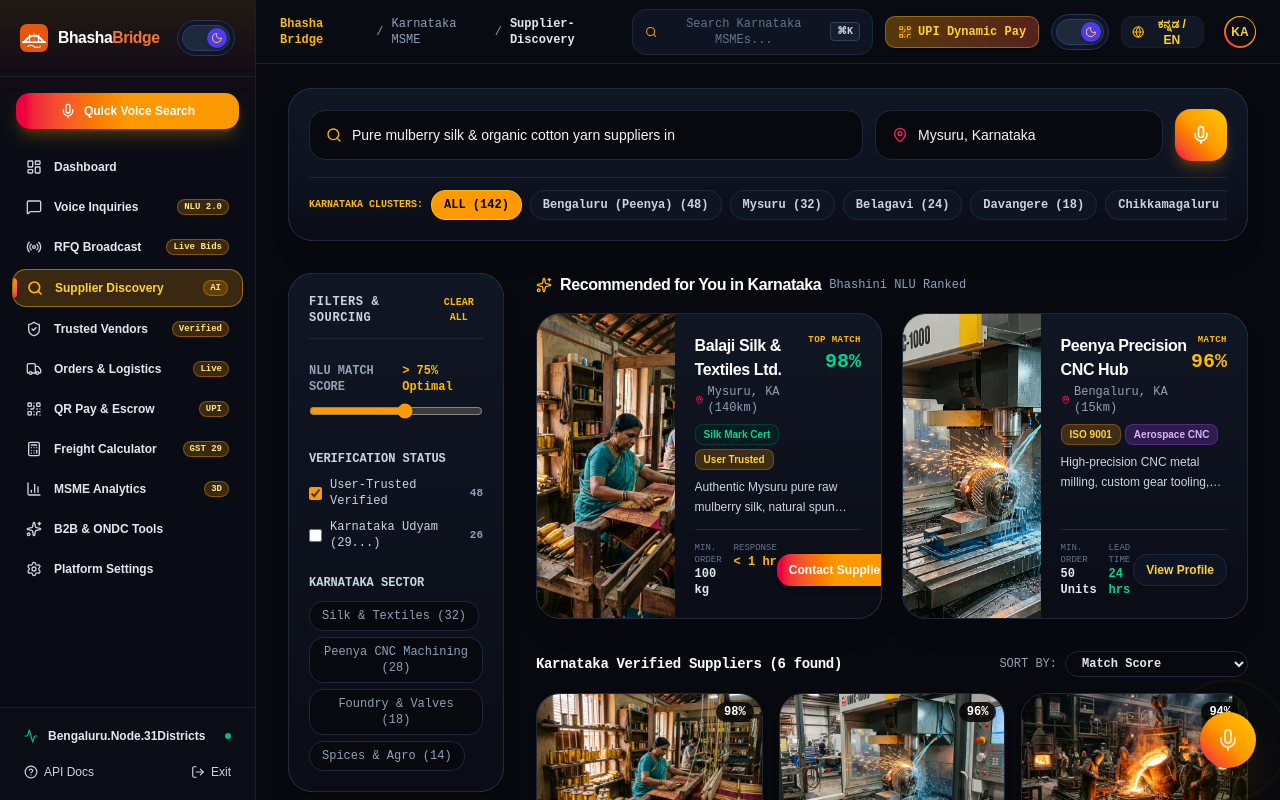
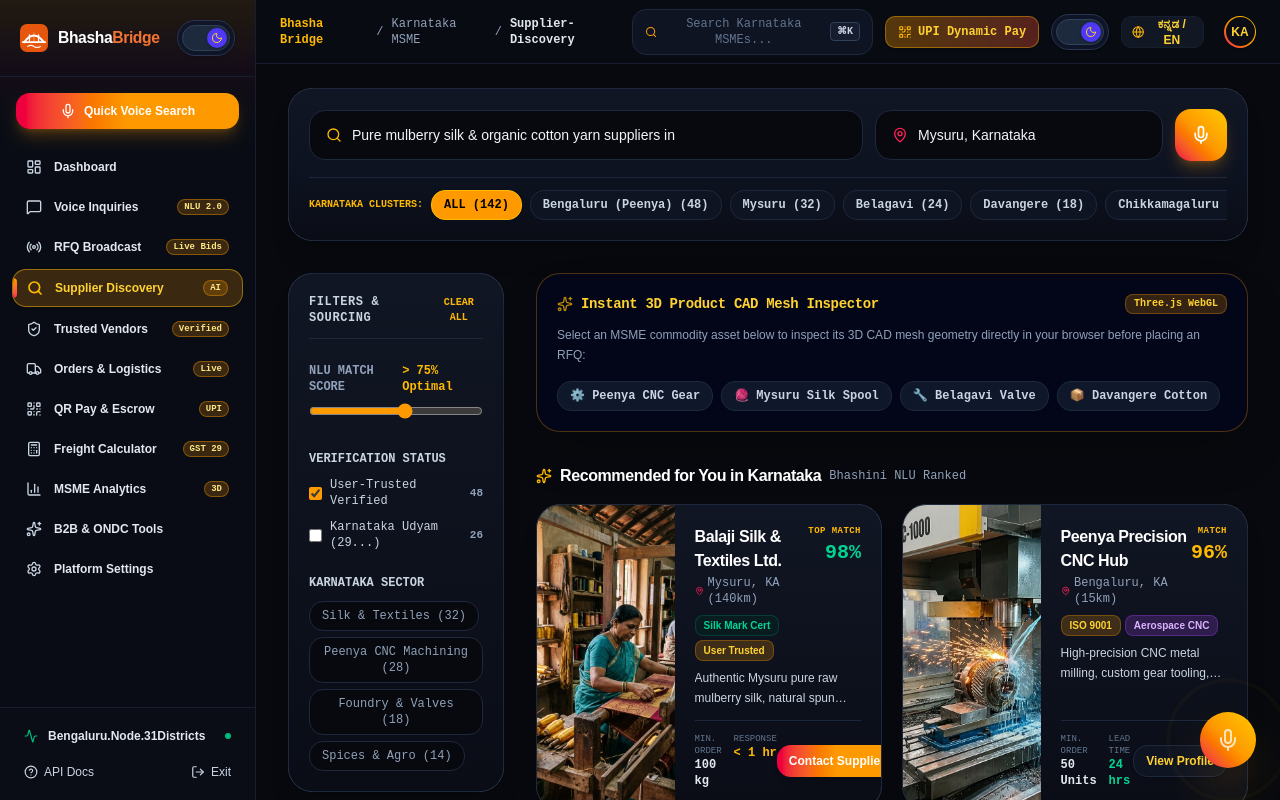
Before and after one commit to VeerajRatrikar/Bhasha-Bridge, a Next.js app: page /app/supplier-discovery in a window 1280 px wide. Built offline with nearby package versions, Linux system fonts and the light colour scheme.

Commit message:
Relevant-3D-MSME-CAD-Models-and-Escrow-Rupee-Seal

```diff
--- a/src/app/app/supplier-discovery/page.tsx
+++ b/src/app/app/supplier-discovery/page.tsx
@@ -10,6 +10,7 @@
 } from 'lucide-react';
 import { Badge } from '@/components/ui/Badge';
 import { Button } from '@/components/ui/Button';
+import { ProductViewer3D } from '@/components/3d/ProductViewer3D';
 
 export default function SupplierDiscoveryPage() {
   const router = useRouter();
@@ -20,6 +21,7 @@
   const [msmeOnly, setMsmeOnly] = useState(false);
   const [selectedCategory, setSelectedCategory] = useState('All Sectors');
   const [selectedDistrict, setSelectedDistrict] = useState('ALL');
+  const [inspect3dType, setInspect3dType] = useState<'cnc_gear' | 'silk_spool' | 'hydraulic_valve' | 'cotton_bale' | null>(null);
 
   const KARNATAKA_DISTRICTS = [
     { name: 'ALL', count: 142 },
@@ -281,6 +283,52 @@
 
         {/* Right Content Area */}
         <div className="lg:col-span-3 space-y-8">
+          {/* 3D WebGL Material Inspection CAD Selector Banner */}
+          <div className="rounded-3xl bg-slate-950 border border-amber-500/30 p-5 shadow-2xl space-y-3 font-mono text-xs text-white">
+            <div className="flex flex-col sm:flex-row sm:items-center justify-between gap-2">
+              <div className="flex items-center gap-2">
+                <Sparkles className="w-4 h-4 text-amber-400 animate-pulse" />
+                <h3 className="font-black text-sm text-amber-300">Instant 3D Product CAD Mesh Inspector</h3>
+              </div>
+              <Badge variant="gold" size="xs">Three.js WebGL</Badge>
+            </div>
+
+            <p className="text-slate-400 text-xs font-sans leading-relaxed">
+              Select an MSME commodity asset below to inspect its 3D CAD mesh geometry directly in your browser before placing an RFQ:
+            </p>
+
+            <div className="flex flex-wrap items-center gap-2 pt-1">
+              {[
+                { type: 'cnc_gear', label: '⚙️ Peenya CNC Gear' },
+                { type: 'silk_spool', label: '🧶 Mysuru Silk Spool' },
+                { type: 'hydraulic_valve', label: '🔧 Belagavi Valve' },
+                { type: 'cotton_bale', label: '📦 Davangere Cotton' }
+              ].map((item) => (
+                <button
+                  key={item.type}
+                  onClick={() => setInspect3dType(inspect3dType === item.type as any ? null : item.type as any)}
+                  className={`px-3 py-1.5 rounded-xl border text-xs font-bold transition-all cursor-pointer ${
+                    inspect3dType === item.type
+                      ? 'bg-amber-500 text-black border-amber-400 font-extrabold shadow-lg'
+                      : 'bg-slate-900 border-slate-800 text-slate-300 hover:border-amber-400 hover:text-white'
+                  }`}
+                >
+                  {item.label}
+                </button>
+              ))}
+            </div>
+
+            {inspect3dType && (
+              <div className="pt-2">
+                <ProductViewer3D
+                  productType={inspect3dType}
+                  title={`3D CAD Asset: ${inspect3dType.toUpperCase()}`}
+                  subtitle="Interactive Three.js CAD Mesh with Solid/Wireframe/X-Ray toggles"
+                />
+              </div>
+            )}
+          </div>
+
           {/* Recommended for You Spotlight Cards with Real Distinct Images */}
           <div>
             <div className="flex items-center gap-2 mb-4">
--- a/src/components/3d/EscrowCube3D.tsx
+++ b/src/components/3d/EscrowCube3D.tsx
@@ -22,50 +22,47 @@
     renderer.setPixelRatio(Math.min(window.devicePixelRatio, 2));
     container.appendChild(renderer.domElement);
 
-    // Cube Group
-    const cubeGroup = new THREE.Group();
-    scene.add(cubeGroup);
+    const escrowGroup = new THREE.Group();
+    scene.add(escrowGroup);
 
-    // Outer Wireframe Box
-    const outerGeo = new THREE.BoxGeometry(1.5, 1.5, 1.5);
-    const outerMat = new THREE.MeshStandardMaterial({
+    // 1. Outer Glass Escrow Shield Ring
+    const shieldGeo = new THREE.IcosahedronGeometry(1.4, 2);
+    const shieldMat = new THREE.MeshPhysicalMaterial({
       color: 0xf59e0b,
+      metalness: 0.9,
+      roughness: 0.1,
       wireframe: true,
-      roughness: 0.1,
-      metalness: 0.9,
       transparent: true,
-      opacity: 0.8
+      opacity: 0.7
     });
-    const outerCube = new THREE.Mesh(outerGeo, outerMat);
-    cubeGroup.add(outerCube);
+    const shieldMesh = new THREE.Mesh(shieldGeo, shieldMat);
+    escrowGroup.add(shieldMesh);
 
-    // Inner Glowing Core Cube
-    const innerGeo = new THREE.BoxGeometry(1.0, 1.0, 1.0);
-    const innerMat = new THREE.MeshPhysicalMaterial({
-      color: 0xe11d48,
-      roughness: 0.2,
-      metalness: 0.8,
-      clearcoat: 1,
-      transparent: true,
-      opacity: 0.6
+    // 2. Central Metallic Gold Coin Disc (Rupee Emblem)
+    const coinGeo = new THREE.CylinderGeometry(0.85, 0.85, 0.15, 32);
+    const coinMat = new THREE.MeshStandardMaterial({
+      color: 0xf59e0b,
+      metalness: 0.95,
+      roughness: 0.15
     });
-    const innerCube = new THREE.Mesh(innerGeo, innerMat);
-    cubeGroup.add(innerCube);
+    const coinMesh = new THREE.Mesh(coinGeo, coinMat);
+    coinMesh.rotation.x = Math.PI / 2;
+    escrowGroup.add(coinMesh);
 
-    // Orbiting Security Nodes
-    const nodesGeo = new THREE.SphereGeometry(0.12, 16, 16);
-    const nodesMat = new THREE.MeshBasicMaterial({ color: 0x10b981 });
+    // 3. Orbiting Emerald Milestone Security Nodes
+    const nodeGeo = new THREE.SphereGeometry(0.12, 16, 16);
+    const nodeMat = new THREE.MeshBasicMaterial({ color: 0x10b981 });
 
-    const node1 = new THREE.Mesh(nodesGeo, nodesMat);
-    const node2 = new THREE.Mesh(nodesGeo, nodesMat);
-    const node3 = new THREE.Mesh(nodesGeo, nodesMat);
+    const node1 = new THREE.Mesh(nodeGeo, nodeMat);
+    const node2 = new THREE.Mesh(nodeGeo, nodeMat);
+    const node3 = new THREE.Mesh(nodeGeo, nodeMat);
 
-    cubeGroup.add(node1);
-    cubeGroup.add(node2);
-    cubeGroup.add(node3);
+    escrowGroup.add(node1);
+    escrowGroup.add(node2);
+    escrowGroup.add(node3);
 
     // Lighting
-    const pointLight = new THREE.PointLight(0xf59e0b, 3, 10);
+    const pointLight = new THREE.PointLight(0xf59e0b, 3.5, 10);
     pointLight.position.set(3, 3, 3);
     scene.add(pointLight);
 
@@ -80,15 +77,14 @@
       animationFrameId = requestAnimationFrame(animate);
       const time = clock.getElapsedTime();
 
-      cubeGroup.rotation.y = time * 0.5;
-      cubeGroup.rotation.x = time * 0.3;
+      escrowGroup.rotation.y = time * 0.5;
+      escrowGroup.rotation.x = Math.sin(time * 0.3) * 0.2;
 
-      innerCube.rotation.y = -time * 0.8;
-      innerCube.rotation.z = time * 0.4;
+      coinMesh.rotation.z = time * 0.4;
 
-      node1.position.set(Math.cos(time * 2) * 1.3, Math.sin(time * 2) * 1.3, 0);
-      node2.position.set(0, Math.cos(time * 2.2) * 1.3, Math.sin(time * 2.2) * 1.3);
-      node3.position.set(Math.sin(time * 1.8) * 1.3, 0, Math.cos(time * 1.8) * 1.3);
+      node1.position.set(Math.cos(time * 2) * 1.5, Math.sin(time * 2) * 1.5, 0);
+      node2.position.set(0, Math.cos(time * 2.2) * 1.5, Math.sin(time * 2.2) * 1.5);
+      node3.position.set(Math.sin(time * 1.8) * 1.5, 0, Math.cos(time * 1.8) * 1.5);
 
       renderer.render(scene, camera);
     };
--- a/src/components/3d/ProductViewer3D.tsx
+++ b/src/components/3d/ProductViewer3D.tsx
@@ -2,28 +2,33 @@
 
 import React, { useEffect, useRef, useState } from 'react';
 import * as THREE from 'three';
-import { RotateCw, ZoomIn, Eye, Sparkles, Layers } from 'lucide-react';
+import { RotateCw, Sparkles, Eye, Shield, Layers, Box, Cpu } from 'lucide-react';
 import { Badge } from '@/components/ui/Badge';
 
 interface ProductViewer3DProps {
   productType?: 'cnc_gear' | 'silk_spool' | 'hydraulic_valve' | 'cotton_bale';
   title?: string;
+  subtitle?: string;
 }
 
-export function ProductViewer3D({ productType = 'cnc_gear', title = '3D Precision Inspection Mesh' }: ProductViewer3DProps) {
+export function ProductViewer3D({
+  productType = 'cnc_gear',
+  title = 'Real-Time 3D Product Inspection',
+  subtitle = 'Interactive WebGL CAD inspection model for Karnataka MSME buyers'
+}: ProductViewer3DProps) {
   const mountRef = useRef<HTMLDivElement>(null);
-  const [wireframeMode, setWireframeMode] = useState(false);
+  const [renderMode, setRenderMode] = useState<'solid' | 'wireframe' | 'xray'>('solid');
 
   useEffect(() => {
     const container = mountRef.current;
     if (!container) return;
 
-    const width = container.clientWidth || 320;
-    const height = container.clientHeight || 280;
+    const width = container.clientWidth || 340;
+    const height = container.clientHeight || 300;
 
     const scene = new THREE.Scene();
     const camera = new THREE.PerspectiveCamera(45, width / height, 0.1, 1000);
-    camera.position.set(0, 1.5, 3.5);
+    camera.position.set(0, 1.8, 3.8);
     camera.lookAt(0, 0, 0);
 
     const renderer = new THREE.WebGLRenderer({ antialias: true, alpha: true });
@@ -31,62 +36,197 @@
     renderer.setPixelRatio(Math.min(window.devicePixelRatio, 2));
     container.appendChild(renderer.domElement);
 
-    const group = new THREE.Group();
-    scene.add(group);
+    const productGroup = new THREE.Group();
+    scene.add(productGroup);
 
-    // Create 3D Mesh based on productType
-    let mesh: THREE.Mesh;
+    // Material setup based on render mode
+    const isWire = renderMode === 'wireframe';
+    const isXray = renderMode === 'xray';
+
+    // ── Build Specific Relevant MSME 3D Assets ──────────────────
     if (productType === 'cnc_gear') {
-      const gearGeo = new THREE.CylinderGeometry(1.2, 1.2, 0.4, 24);
-      const gearMat = new THREE.MeshStandardMaterial({
-        color: 0xf59e0b,
+      // 1. Peenya CNC Precision Spur Gear
+      const gearGroup = new THREE.Group();
+
+      // Main Gear Disc Body
+      const bodyGeo = new THREE.CylinderGeometry(1.1, 1.1, 0.35, 32);
+      const bodyMat = new THREE.MeshStandardMaterial({
+        color: isXray ? 0x06b6d4 : 0xf59e0b,
         metalness: 0.9,
         roughness: 0.2,
-        wireframe: wireframeMode
+        wireframe: isWire,
+        transparent: isXray,
+        opacity: isXray ? 0.4 : 1.0
       });
-      mesh = new THREE.Mesh(gearGeo, gearMat);
+      const bodyMesh = new THREE.Mesh(bodyGeo, bodyMat);
+      gearGroup.add(bodyMesh);
+
+      // Central Bore Shaft Hole
+      const boreGeo = new THREE.CylinderGeometry(0.35, 0.35, 0.4, 16);
+      const boreMat = new THREE.MeshStandardMaterial({
+        color: 0x1e293b,
+        metalness: 0.95,
+        roughness: 0.1,
+        wireframe: isWire
+      });
+      const boreMesh = new THREE.Mesh(boreGeo, boreMat);
+      gearGroup.add(boreMesh);
+
+      // 16 Gear Teeth around circumference
+      const teethCount = 16;
+      for (let i = 0; i < teethCount; i++) {
+        const angle = (i / teethCount) * Math.PI * 2;
+        const toothGeo = new THREE.BoxGeometry(0.18, 0.35, 0.25);
+        const toothMesh = new THREE.Mesh(toothGeo, bodyMat);
+        toothMesh.position.set(Math.cos(angle) * 1.18, 0, Math.sin(angle) * 1.18);
+        toothMesh.rotation.y = -angle;
+        gearGroup.add(toothMesh);
+      }
+
+      productGroup.add(gearGroup);
     } else if (productType === 'silk_spool') {
-      const spoolGeo = new THREE.CylinderGeometry(0.8, 0.8, 1.6, 32);
-      const spoolMat = new THREE.MeshStandardMaterial({
+      // 2. Mysuru Handloom Silk Bobbin / Spool
+      const spoolGroup = new THREE.Group();
+
+      // Flange Caps (Top and Bottom)
+      const capGeo = new THREE.CylinderGeometry(1.0, 1.0, 0.1, 32);
+      const capMat = new THREE.MeshStandardMaterial({
+        color: isXray ? 0x06b6d4 : 0xd97706,
+        metalness: 0.3,
+        roughness: 0.5,
+        wireframe: isWire,
+        transparent: isXray,
+        opacity: isXray ? 0.5 : 1.0
+      });
+
+      const topCap = new THREE.Mesh(capGeo, capMat);
+      topCap.position.y = 0.85;
+      spoolGroup.add(topCap);
+
+      const botCap = new THREE.Mesh(capGeo, capMat);
+      botCap.position.y = -0.85;
+      spoolGroup.add(botCap);
+
+      // Silk Thread Cylinder Core
+      const threadGeo = new THREE.CylinderGeometry(0.85, 0.85, 1.6, 32);
+      const threadMat = new THREE.MeshStandardMaterial({
+        color: isXray ? 0x06b6d4 : 0xe11d48,
+        metalness: 0.1,
+        roughness: 0.3,
+        wireframe: isWire,
+        transparent: isXray,
+        opacity: isXray ? 0.4 : 1.0
+      });
+      const threadMesh = new THREE.Mesh(threadGeo, threadMat);
+      spoolGroup.add(threadMesh);
+
+      // Spiraling Silk Thread Line
+      const silkLinePoints = [];
+      for (let i = 0; i <= 200; i++) {
+        const t = i / 200;
+        const angle = t * Math.PI * 20;
+        const y = (t - 0.5) * 1.6;
+        silkLinePoints.push(new THREE.Vector3(Math.cos(angle) * 0.88, y, Math.sin(angle) * 0.88));
+      }
+      const silkLineGeo = new THREE.BufferGeometry().setFromPoints(silkLinePoints);
+      const silkLineMat = new THREE.LineBasicMaterial({ color: 0xfef08a });
+      const silkLineMesh = new THREE.Line(silkLineGeo, silkLineMat);
+      spoolGroup.add(silkLineMesh);
+
+      productGroup.add(spoolGroup);
+    } else if (productType === 'hydraulic_valve') {
+      // 3. Belagavi Foundry Hydraulic Ductile Iron Valve
+      const valveGroup = new THREE.Group();
+
+      const ironMat = new THREE.MeshStandardMaterial({
+        color: isXray ? 0x06b6d4 : 0x334155,
+        metalness: 0.85,
+        roughness: 0.3,
+        wireframe: isWire,
+        transparent: isXray,
+        opacity: isXray ? 0.4 : 1.0
+      });
+
+      // Main Pipe Body
+      const pipeGeo = new THREE.CylinderGeometry(0.55, 0.55, 1.8, 24);
+      const pipeMesh = new THREE.Mesh(pipeGeo, ironMat);
+      pipeMesh.rotation.z = Math.PI / 2;
+      valveGroup.add(pipeMesh);
+
+      // Flange Rings (Left and Right)
+      const flangeGeo = new THREE.CylinderGeometry(0.9, 0.9, 0.12, 24);
+      const flangeLeft = new THREE.Mesh(flangeGeo, ironMat);
+      flangeLeft.rotation.z = Math.PI / 2;
+      flangeLeft.position.x = -0.9;
+      valveGroup.add(flangeLeft);
+
+      const flangeRight = new THREE.Mesh(flangeGeo, ironMat);
+      flangeRight.rotation.z = Math.PI / 2;
+      flangeRight.position.x = 0.9;
+      valveGroup.add(flangeRight);
+
+      // Top Valve Bonnet Neck
+      const neckGeo = new THREE.CylinderGeometry(0.4, 0.4, 0.8, 20);
+      const neckMesh = new THREE.Mesh(neckGeo, ironMat);
+      neckMesh.position.y = 0.6;
+      valveGroup.add(neckMesh);
+
+      // Handwheel Torus at Top
+      const wheelGeo = new THREE.TorusGeometry(0.65, 0.08, 16, 32);
+      const wheelMat = new THREE.MeshStandardMaterial({
         color: 0xe11d48,
-        metalness: 0.4,
-        roughness: 0.3,
-        wireframe: wireframeMode
+        metalness: 0.9,
+        roughness: 0.2,
+        wireframe: isWire
       });
-      mesh = new THREE.Mesh(spoolGeo, spoolMat);
+      const wheelMesh = new THREE.Mesh(wheelGeo, wheelMat);
+      wheelMesh.rotation.x = Math.PI / 2;
+      wheelMesh.position.y = 1.05;
+      valveGroup.add(wheelMesh);
+
+      productGroup.add(valveGroup);
     } else {
-      const valveGeo = new THREE.TorusKnotGeometry(0.8, 0.25, 100, 16);
-      const valveMat = new THREE.MeshStandardMaterial({
-        color: 0x06b6d4,
-        metalness: 0.8,
-        roughness: 0.1,
-        wireframe: wireframeMode
+      // 4. Davangere Cotton Bale / Textile Bundle
+      const baleGeo = new THREE.BoxGeometry(1.6, 1.1, 1.1);
+      const baleMat = new THREE.MeshStandardMaterial({
+        color: isXray ? 0x06b6d4 : 0xf8fafc,
+        metalness: 0.1,
+        roughness: 0.9,
+        wireframe: isWire,
+        transparent: isXray,
+        opacity: isXray ? 0.4 : 1.0
       });
-      mesh = new THREE.Mesh(valveGeo, valveMat);
+      const baleMesh = new THREE.Mesh(baleGeo, baleMat);
+      productGroup.add(baleMesh);
+
+      // Baling Straps
+      const strapMat = new THREE.MeshBasicMaterial({ color: 0x0f172a });
+      for (let x = -0.5; x <= 0.5; x += 0.5) {
+        const strapGeo = new THREE.BoxGeometry(0.05, 1.12, 1.12);
+        const strapMesh = new THREE.Mesh(strapGeo, strapMat);
+        strapMesh.position.x = x;
+        productGroup.add(strapMesh);
+      }
     }
 
-    group.add(mesh);
+    // ── Inspection Bounding Grid ──────────────────
+    const gridHelper = new THREE.GridHelper(3.5, 10, 0xf59e0b, 0x334155);
+    gridHelper.position.y = -1.2;
+    scene.add(gridHelper);
 
-    // Outer Orbit Ring
-    const orbitGeo = new THREE.TorusGeometry(1.7, 0.01, 16, 100);
-    const orbitMat = new THREE.MeshBasicMaterial({ color: 0xf59e0b, transparent: true, opacity: 0.4 });
-    const orbitMesh = new THREE.Mesh(orbitGeo, orbitMat);
-    orbitMesh.rotation.x = Math.PI / 2;
-    group.add(orbitMesh);
+    // ── Studio Lighting ──────────────────
+    const keyLight = new THREE.DirectionalLight(0xffffff, 2.5);
+    keyLight.position.set(4, 4, 4);
+    scene.add(keyLight);
 
-    // Lights
-    const dirLight1 = new THREE.DirectionalLight(0xffffff, 2.5);
-    dirLight1.position.set(4, 4, 4);
-    scene.add(dirLight1);
-
-    const dirLight2 = new THREE.DirectionalLight(0xf59e0b, 1.5);
-    dirLight2.position.set(-4, -2, -4);
-    scene.add(dirLight2);
+    const fillLight = new THREE.DirectionalLight(0xf59e0b, 1.5);
+    fillLight.position.set(-4, -2, -4);
+    scene.add(fillLight);
 
     const ambientLight = new THREE.AmbientLight(0xffffff, 0.6);
     scene.add(ambientLight);
 
-    // Interactive Drag Rotation
+    // ── Interactive Drag & Zoom Controls ──────────────────
     let isDragging = false;
     let previousMousePosition = { x: 0, y: 0 };
 
@@ -100,8 +240,8 @@
       const deltaX = e.clientX - previousMousePosition.x;
       const deltaY = e.clientY - previousMousePosition.y;
 
-      group.rotation.y += deltaX * 0.01;
-      group.rotation.x += deltaY * 0.01;
+      productGroup.rotation.y += deltaX * 0.008;
+      productGroup.rotation.x += deltaY * 0.008;
 
       previousMousePosition = { x: e.clientX, y: e.clientY };
     };
@@ -120,7 +260,7 @@
       animationFrameId = requestAnimationFrame(animate);
 
       if (!isDragging) {
-        group.rotation.y += 0.006;
+        productGroup.rotation.y += 0.005;
       }
 
       renderer.render(scene, camera);
@@ -150,33 +290,64 @@
       }
       renderer.dispose();
     };
-  }, [productType, wireframeMode]);
+  }, [productType, renderMode]);
+
+  const productLabels: Record<string, string> = {
+    cnc_gear: 'Peenya Haas Precision CNC Spur Gear (DIN 3962 Standard)',
+    silk_spool: 'Mysuru Pure Mulberry Raw Silk Weaving Spool (Silk Mark Certified)',
+    hydraulic_valve: 'Belagavi Ductile Iron Hydrostatic Flanged Valve (NABL Tested)',
+    cotton_bale: 'Davangere Organic Staple Cotton Bales (Export Grade)'
+  };
 
   return (
-    <div className="relative w-full rounded-3xl bg-slate-950 border border-amber-500/30 p-5 shadow-2xl overflow-hidden text-white font-mono text-xs">
-      <div className="flex items-center justify-between pb-3 border-b border-slate-800">
-        <div className="flex items-center gap-2">
-          <Sparkles className="w-4 h-4 text-amber-400 animate-pulse" />
-          <span className="font-extrabold text-amber-300">{title}</span>
+    <div className="relative w-full rounded-3xl bg-slate-950 border-2 border-amber-500/30 p-5 shadow-2xl overflow-hidden text-white font-mono text-xs">
+      {/* Top Controls */}
+      <div className="flex flex-col sm:flex-row sm:items-center justify-between gap-3 pb-3 border-b border-slate-800">
+        <div>
+          <div className="flex items-center gap-2">
+            <Cpu className="w-4 h-4 text-amber-400 animate-pulse" />
+            <h3 className="font-black text-sm text-amber-300">{title}</h3>
+            <Badge variant="gold" size="xs">Three.js WebGL CAD</Badge>
+          </div>
+          <p className="text-[11px] text-slate-400 font-sans mt-0.5">{subtitle}</p>
         </div>
-        <button
-          onClick={() => setWireframeMode(!wireframeMode)}
-          className={`px-2.5 py-1 rounded-lg border text-[10px] font-bold transition-all cursor-pointer ${
-            wireframeMode
-              ? 'bg-amber-500 text-black border-amber-400'
-              : 'bg-slate-900 border-slate-700 text-slate-300 hover:border-amber-400'
-          }`}
-        >
-          {wireframeMode ? 'Solid Mesh' : '3D Wireframe CAD'}
-        </button>
+
+        {/* CAD Render Mode Buttons */}
+        <div className="flex items-center gap-1.5 self-start sm:self-auto">
+          {[
+            { id: 'solid', label: 'Solid CAD' },
+            { id: 'wireframe', label: 'Wireframe' },
+            { id: 'xray', label: 'X-Ray View' }
+          ].map((mode) => (
+            <button
+              key={mode.id}
+              onClick={() => setRenderMode(mode.id as any)}
+              className={`px-2.5 py-1 rounded-lg border text-[10px] font-bold transition-all cursor-pointer ${
+                renderMode === mode.id
+                  ? 'bg-amber-500 text-black border-amber-400 shadow-md'
+                  : 'bg-slate-900 border-slate-800 text-slate-400 hover:border-amber-400 hover:text-white'
+              }`}
+            >
+              {mode.label}
+            </button>
+          ))}
+        </div>
       </div>
 
-      <div className="relative w-full h-64 my-2 flex items-center justify-center">
+      {/* 3D WebGL Canvas Container */}
+      <div className="relative w-full h-64 sm:h-72 my-2 flex items-center justify-center">
         <div ref={mountRef} className="w-full h-full absolute inset-0 cursor-grab active:cursor-grabbing" />
 
-        <div className="absolute bottom-2 left-2 px-2.5 py-1 rounded-full bg-black/70 border border-slate-700 text-[10px] text-slate-400 flex items-center gap-1.5 pointer-events-none">
+        {/* Product Spec Badge Overlay */}
+        <div className="absolute top-2 left-2 px-3 py-1.5 rounded-xl bg-black/80 backdrop-blur-md border border-slate-800 text-[11px] font-bold text-slate-200">
+          <span className="text-amber-400 font-black">ASSET: </span>
+          <span>{productLabels[productType] || 'Industrial Spec Component'}</span>
+        </div>
+
+        {/* Drag Hint */}
+        <div className="absolute bottom-2 right-2 px-3 py-1 rounded-full bg-black/80 backdrop-blur-md border border-slate-800 text-[10px] text-slate-400 flex items-center gap-1.5 pointer-events-none">
           <RotateCw className="w-3 h-3 text-amber-400 animate-spin" />
-          <span>Click &amp; Drag 3D Inspection</span>
+          <span>Rotate 360° • WebGL CAD Engine</span>
         </div>
       </div>
     </div>
```
